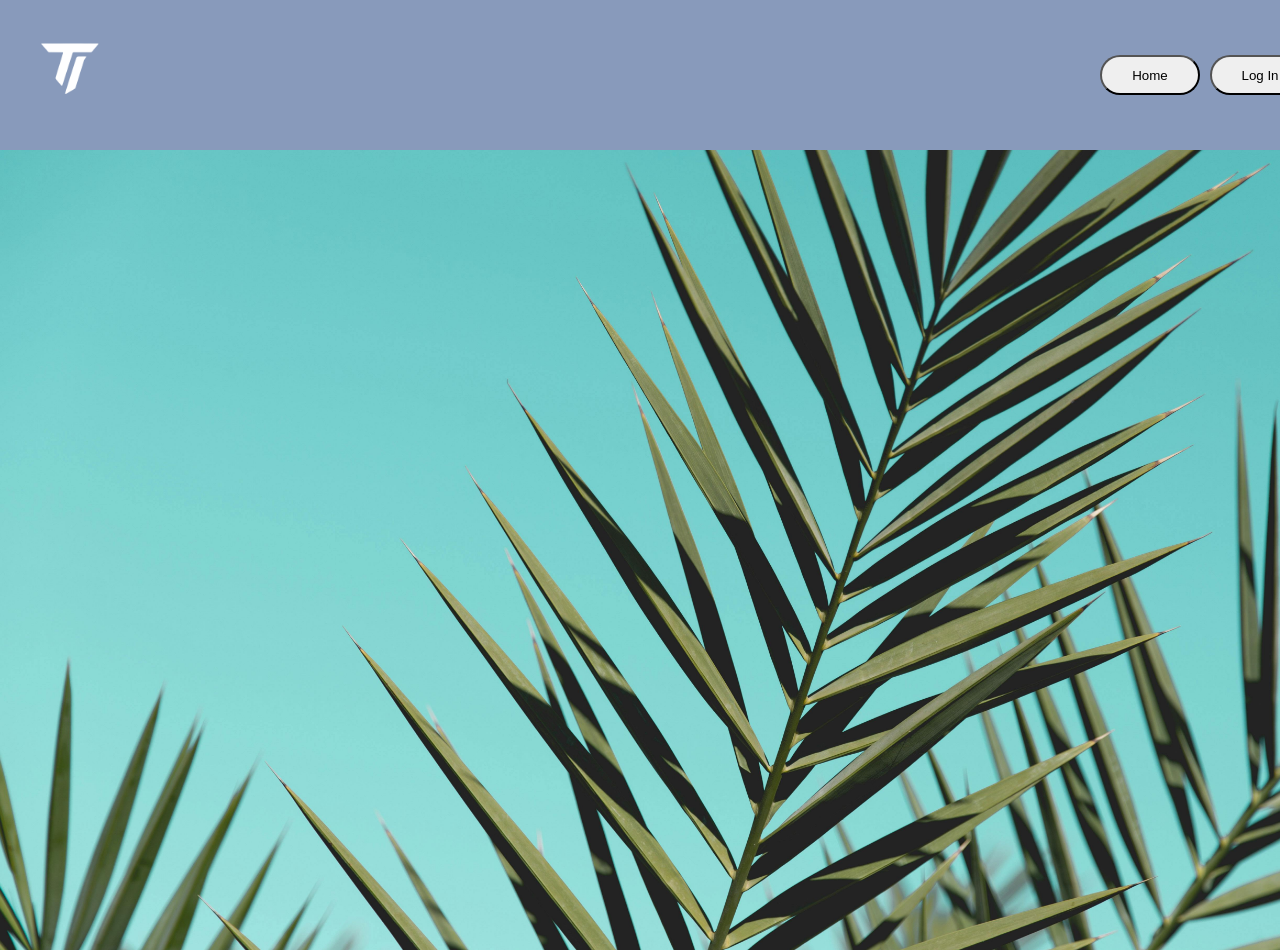
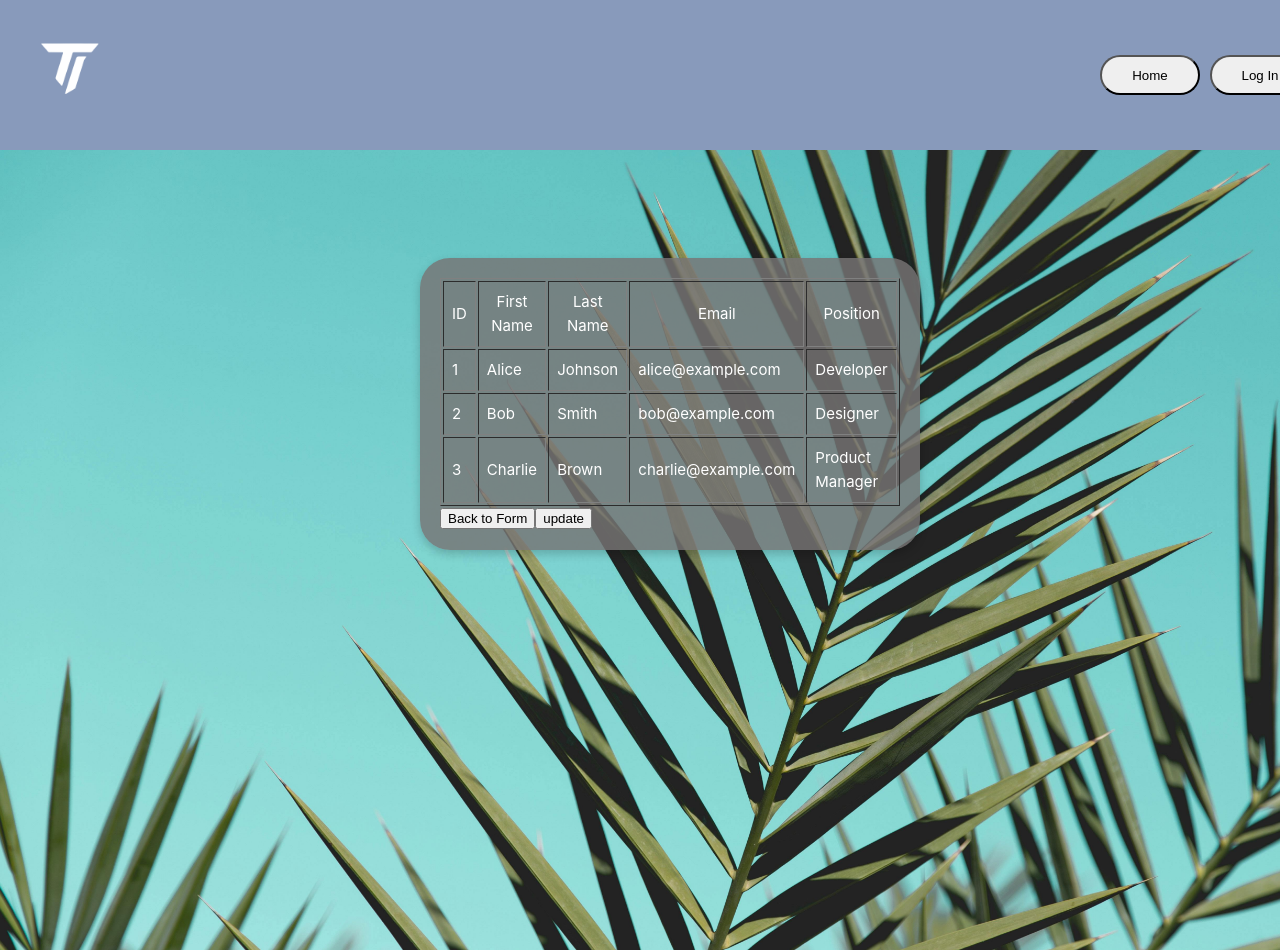
Before and after one commit to The-DeltaProjects/employees, a Vue app in the folder frontend/: page / in a window 1280 px wide. Both pictures are taken after a click on the button "show All". Shown: the top 950 px of the page. Built offline with nearby package versions, Linux system fonts and the light colour scheme.

Commit message:
commiting the recent changes made to the table and new buttons

```diff
--- a/frontend/src/App.vue
+++ b/frontend/src/App.vue
@@ -24,16 +24,16 @@
           <br />
 
           <label for="fName">First Name : </label><br />
-          <input type="text" id="fName" placeholder="" /><br />
+          <input type="text" id="fName" v-model="form.firstname" placeholder="" /><br />
 
           <label class="snl" for="sName">Second Name : </label><br />
-          <input class="sn" type="text" id="sName" placeholder="" /><br />
+          <input class="sn" type="text" id="sName" v-model="form.lastname" placeholder="" /><br />
 
           <label for="email">Email : </label><br />
-          <input type="email" id="email" placeholder="" /><br />
+          <input type="email" id="email" v-model="form.email" placeholder="" /><br />
 
           <label for="position">Position :</label><br />
-          <input type="text" id="position" placeholder="" /><br />
+          <input type="text" id="position" v-model="form.position" placeholder="" /><br />
           <br />
           <div class="myButtons">
             <button class="add">Add</button>
@@ -48,7 +48,7 @@
     <br />
 
     <transition name="fade">
-      <div class="table" v-show="showTable">
+      <div class="table" v-if="showTable">
         <table border="1" cellpadding="8">
           <thead>
             <tr>
@@ -65,6 +65,10 @@
             </tr>
           </tbody>
         </table>
+        <div class="tableButtons">
+          <button @click="goBack" class="back-btn">Back to Form</button>
+          <button @click="Update" class="clear-btn">update</button>
+        </div>
       </div>
     </transition>
   </div>
@@ -101,12 +105,23 @@ export default {
           position: "Product Manager",
         },
       ],
+      form: {
+        firstname: '',
+        lastname: '',
+        email: '',
+        position: ''
+      }
     };
   },
   methods: {
     toggleView() {
+      console.log("Before toggle:", this.showTable);
       this.showTable = true;
+      this.$nextTick(() => {
+        console.log("After toggle:", this.showTable);
+      });
     }
+
   }
 
 };
@@ -127,7 +142,6 @@ body,
   position: relative;
   width: 100%;
   height: 100vh;
-  overflow: hidden;
 }
 
 .bg-image {
@@ -164,11 +178,17 @@ label {
 
 .table {
   position: relative;
-  margin-left: 550px;
-  margin-top: -350px;
-  background-color: white;
-  width: 430px
+  margin-left: 420px;
+  margin-top: 60px;
+  background-color: rgba(119, 117, 117, 0.821);
+  color: white;
+  width: 500px;
+  height: auto;
+  border-radius: 30px;
+  padding: 20px;
+  box-shadow: 0 4px 10px rgba(0, 0, 0, 0.2);
 }
+
 
 .form {
   position: relative;
```
